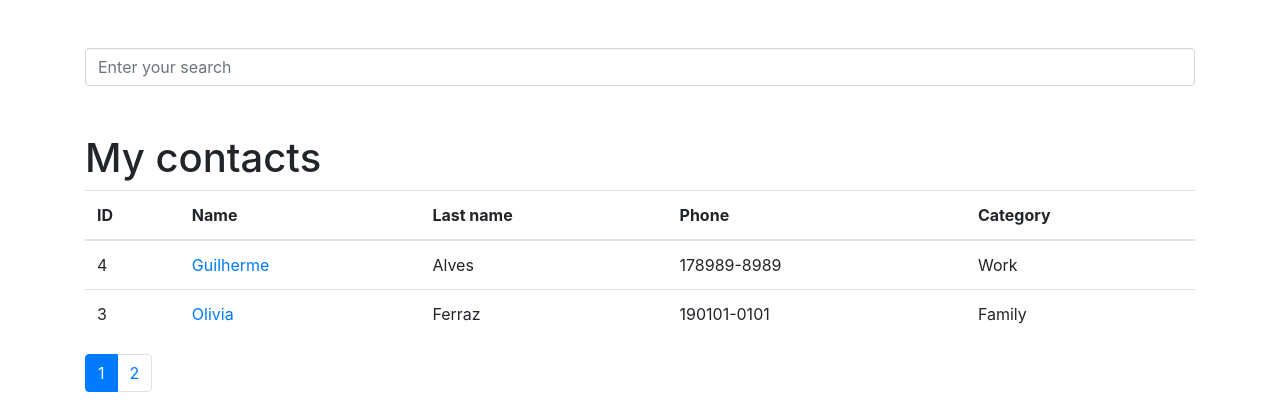
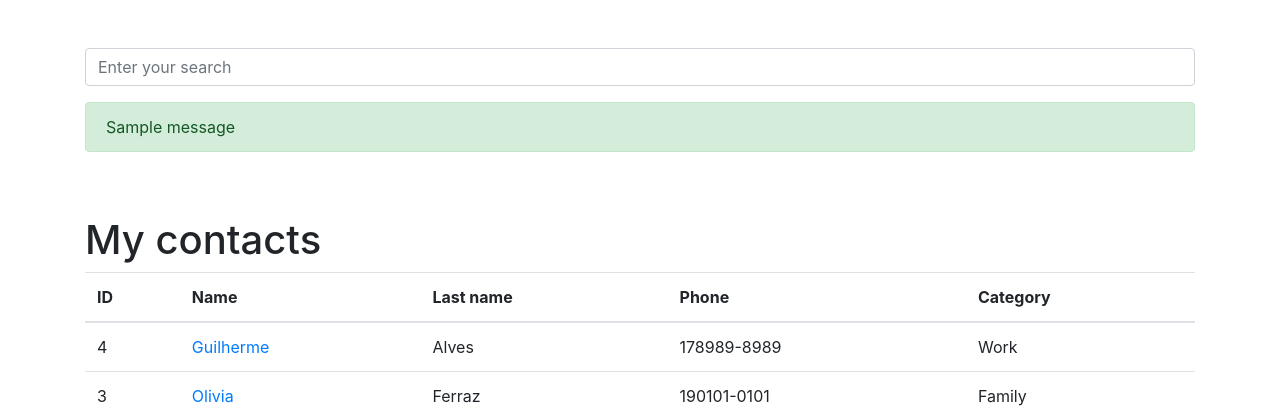
Before and after one commit to grbalmeida/hello-django, a Django app: page / in a window 1280 px wide. Shown: the part 56-476 px from the top of the page. Run offline with Django 3.2, Linux system fonts and the light colour scheme; data comes from the database, SQL or seed files in the repository; one stand-in notice (Sample message) is shown; some libraries are stand-ins or nearby versions.

Commit message:
Django messages

```diff
--- a/my_contacts/contacts/views.py
+++ b/my_contacts/contacts/views.py
@@ -1,7 +1,8 @@
-from django.shortcuts import render, get_object_or_404, Http404
+from django.shortcuts import render, get_object_or_404, Http404, redirect
 from django.core.paginator import Paginator
 from django.db.models import Q, Value
 from django.db.models.functions import Concat
+from django.contrib import messages
 from .models import Contact
 
 def index(request):
@@ -30,8 +31,14 @@ def see_contact(request, contact_id):
 def search(request):
     term = request.GET.get('term')
 
-    if term is None:
-        raise Http404()
+    if term is None or not term:
+        messages.add_message(
+            request,
+            messages.WARNING,
+            'Term field cannot be empty'
+        )
+
+        return redirect('index')
 
     fields = Concat('name', Value(' '), 'last_name')
 
--- a/my_contacts/templates/base.html
+++ b/my_contacts/templates/base.html
@@ -25,6 +25,7 @@
                   placeholder="Enter your search"
                   name="term"
                 />
+                {% include 'partials/_messages.html' %}
               </div>
             </div>
           </form>
--- /dev/null
+++ b/my_contacts/templates/partials/_messages.html
@@ -0,0 +1,9 @@
+{% if messages %}
+    <div class="mt-3">
+    {% for message in messages %}
+        <div class="alert {{ message.tags }}">
+        {{ message }}
+        </div>
+    {% endfor %}
+    </div>
+{% endif %}
```
Also changed, not shown: my_contacts/my_contacts/settings.py (+9 -0 lines).
